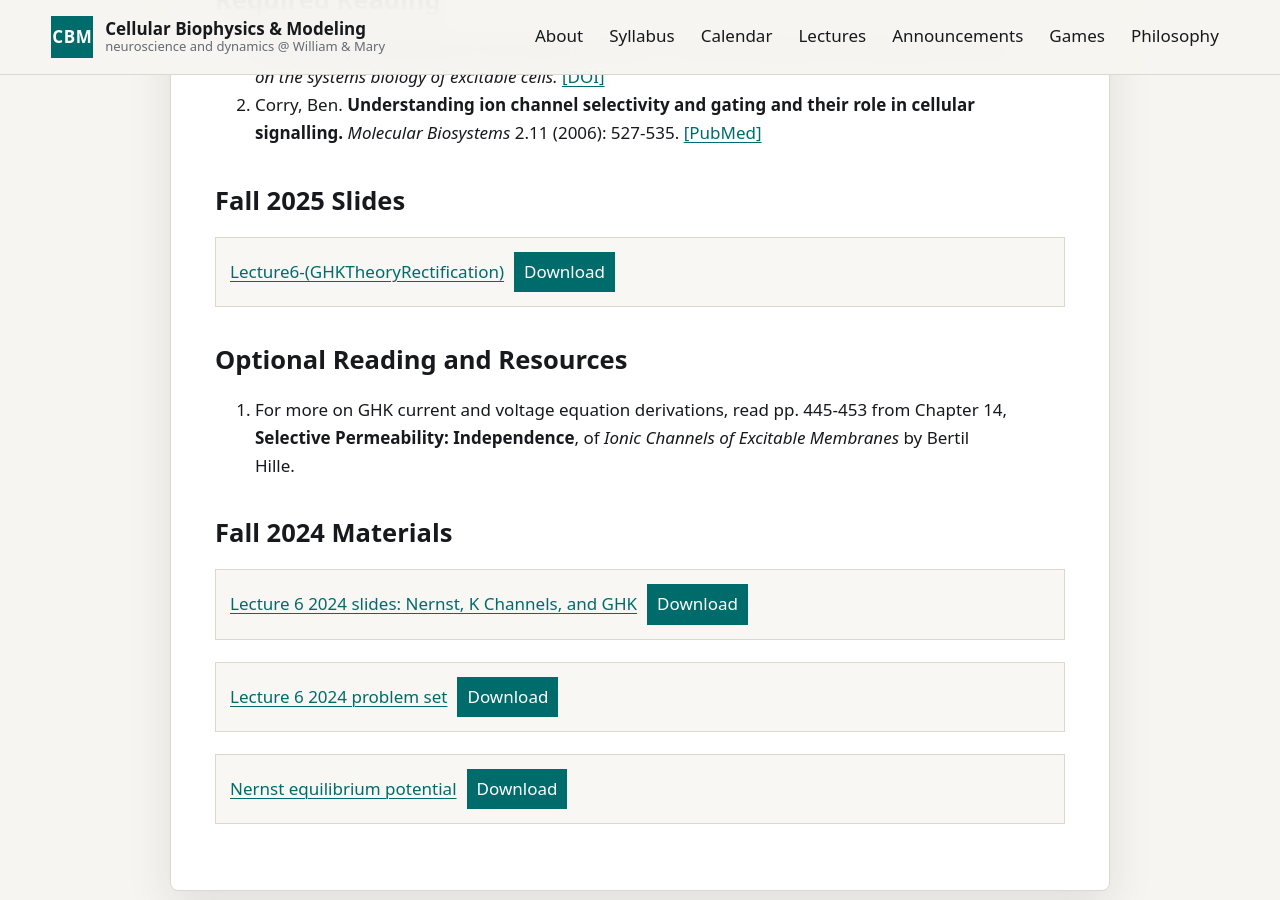
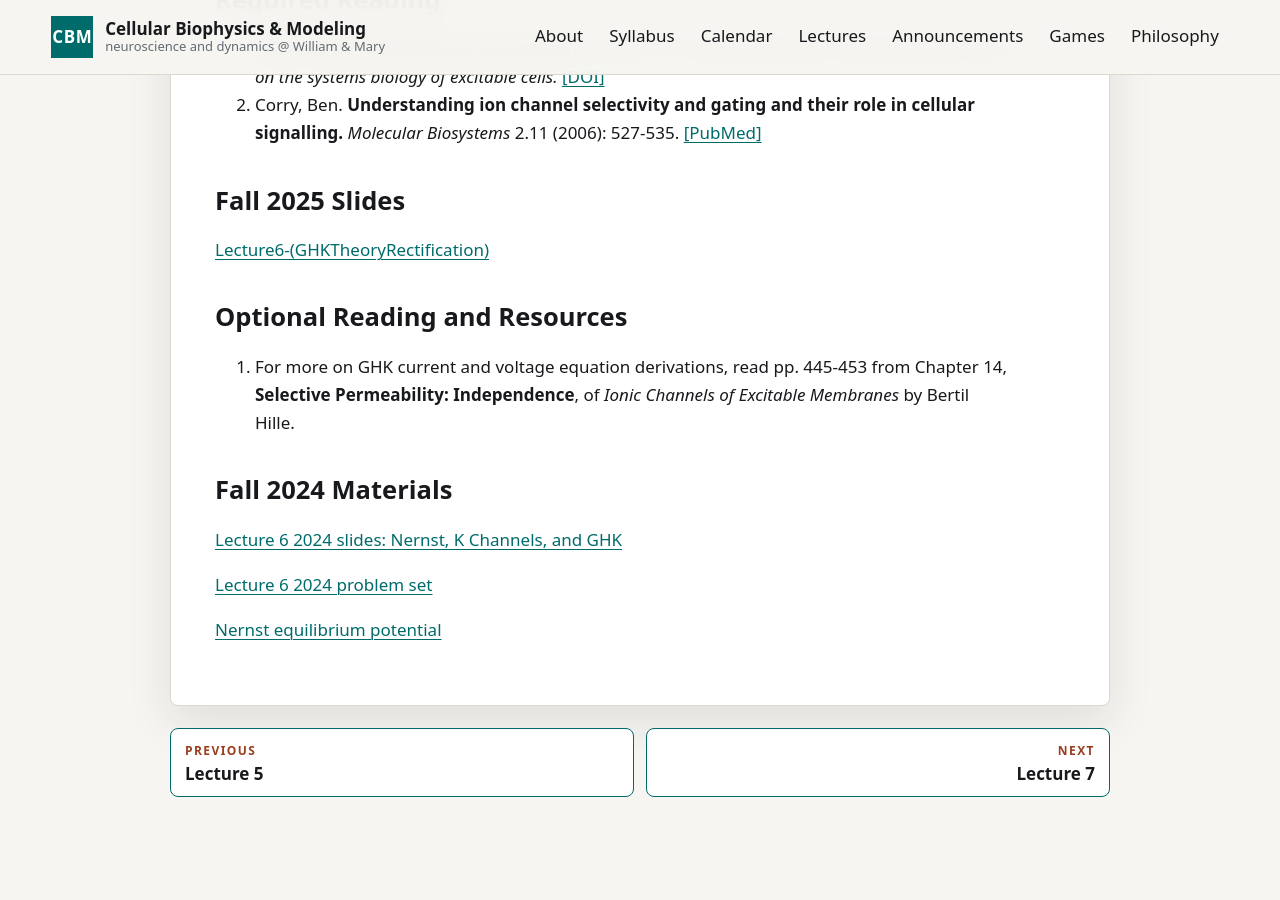
Before and after one commit to gregconradismith/cellular-biophysics-and-modeling, a Jekyll site: the page built from docs/_materials/lecture-6.md, in a window 1280 px wide and 900 px high, scrolled down 489 px. Built offline with Jekyll 4.4.1, drawn with Linux system fonts in a browser that asks for light colours.

Commit message:
Restore Lecture 6 PDF links

```diff
--- a/docs/_materials/lecture-6.md
+++ b/docs/_materials/lecture-6.md
@@ -17,11 +17,7 @@ lecture_rank: 60
 
 ## Fall 2025 Slides
 
-<div class="wp-block-file">
-
-<a href="../../wp-content/uploads/2025/09/Lecture6-GHKTheoryRectification.pdf" id="wp-block-file--media-b1dd4320-2f79-4f9f-9bd6-a2c523bf209a">Lecture6-(GHKTheoryRectification)</a><a href="../../wp-content/uploads/2025/09/Lecture6-GHKTheoryRectification.pdf" class="wp-block-file__button wp-element-button" download="" aria-describedby="wp-block-file--media-b1dd4320-2f79-4f9f-9bd6-a2c523bf209a">Download</a>
-
-</div>
+[Lecture6-(GHKTheoryRectification)](../../wp-content/uploads/2025/09/Lecture6-GHKTheoryRectification.pdf)
 
 ## Optional Reading and Resources
 
@@ -29,20 +25,8 @@ lecture_rank: 60
 
 ## Fall 2024 Materials
 
-<div class="wp-block-file">
+[Lecture 6 2024 slides: Nernst, K Channels, and GHK](../../wp-content/uploads/2024/09/Lecture6_NernstKchannelsGHK.pdf)
 
-<a href="../../wp-content/uploads/2024/09/Lecture6_NernstKchannelsGHK.pdf" id="wp-block-file--lecture-6-2024-lecture6-nernstkchannelsghk">Lecture 6 2024 slides: Nernst, K Channels, and GHK</a><a href="../../wp-content/uploads/2024/09/Lecture6_NernstKchannelsGHK.pdf" class="wp-block-file__button wp-element-button" download="" aria-describedby="wp-block-file--lecture-6-2024-lecture6-nernstkchannelsghk">Download</a>
+[Lecture 6 2024 problem set](../../wp-content/uploads/2024/09/Lecture6_problemSet.pdf)
 
-</div>
-
-<div class="wp-block-file">
-
-<a href="../../wp-content/uploads/2024/09/Lecture6_problemSet.pdf" id="wp-block-file--lecture-6-2024-lecture6-problemset">Lecture 6 2024 problem set</a><a href="../../wp-content/uploads/2024/09/Lecture6_problemSet.pdf" class="wp-block-file__button wp-element-button" download="" aria-describedby="wp-block-file--lecture-6-2024-lecture6-problemset">Download</a>
-
-</div>
-
-<div class="wp-block-file">
-
-<a href="../../wp-content/uploads/2024/09/nernst_equilibrium_potential.pdf" id="wp-block-file--lecture-6-2024-nernst-equilibrium-potential">Nernst equilibrium potential</a><a href="../../wp-content/uploads/2024/09/nernst_equilibrium_potential.pdf" class="wp-block-file__button wp-element-button" download="" aria-describedby="wp-block-file--lecture-6-2024-nernst-equilibrium-potential">Download</a>
-
-</div>
+[Nernst equilibrium potential](../../wp-content/uploads/2024/09/nernst_equilibrium_potential.pdf)
```
Also changed, not shown: .github/workflows/jekyll.yml.
